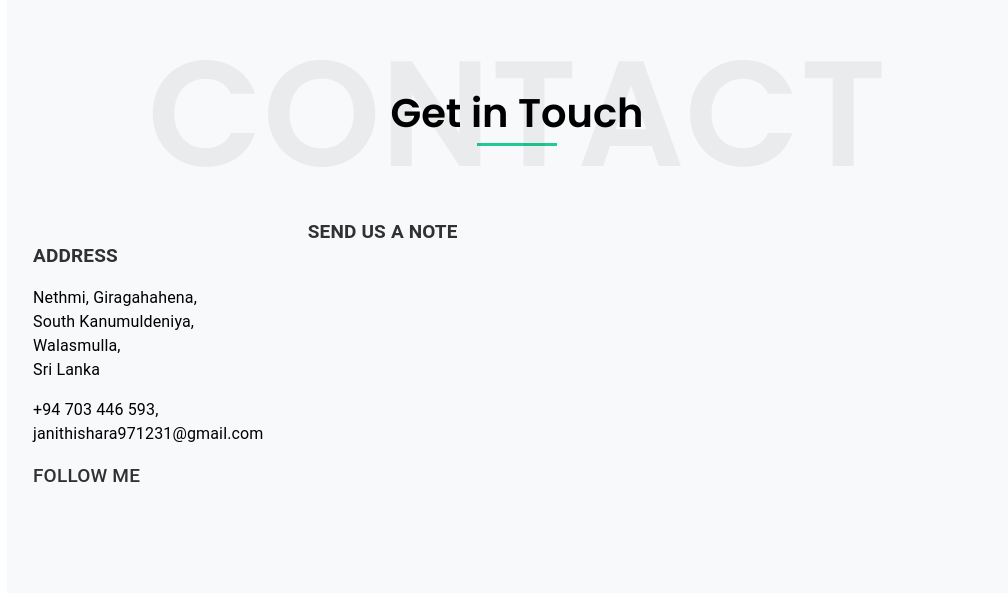
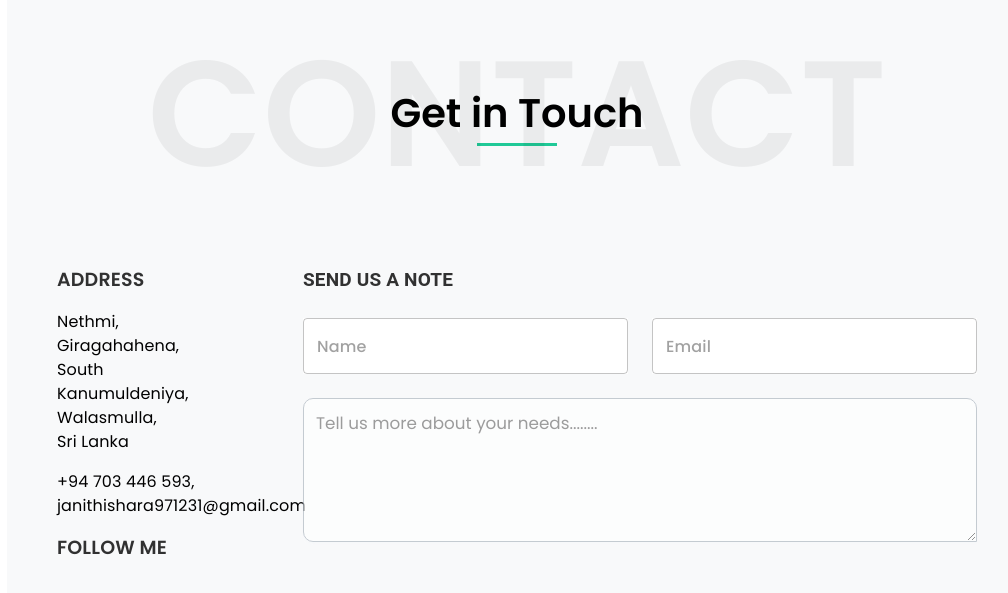
Before and after one commit to gmjishara/Portfolio_Website, a React (Create React App) app: page / in a window 1280 px wide. Shown: the part 6032-6625 px from the top of the page, without its empty margins (253-1261 px from the left). Built offline with nearby package versions, Linux system fonts and the light colour scheme.

Commit message:
created text boxes in contact area

```diff
--- /dev/null
+++ b/src/Common/TextArea/TextArea.js
@@ -0,0 +1,65 @@
+import * as React from 'react';
+import { TextareaAutosize } from '@mui/base/TextareaAutosize';
+import { styled } from '@mui/system';
+
+export default function TextArea({placeholder}) {
+  const blue = {
+    100: '#DAECFF',
+    200: '#b6daff',
+    400: '#3399FF',
+    500: '#007FFF',
+    600: '#0072E5',
+    900: '#003A75',
+  };
+
+  const grey = {
+    50: '#f6f8fa',
+    100: '#eaeef2',
+    200: '#d0d7de',
+    300: '#afb8c1',
+    400: '#8c959f',
+    500: '#6e7781',
+    600: '#57606a',
+    700: '#424a53',
+    800: '#32383f',
+    900: '#24292f',
+  };
+
+  const StyledTextarea = styled(TextareaAutosize)(
+    ({ theme }) => `
+    width: 100%;
+    font-family: 'Poppins',sans-serif;
+    min-height:120px;
+    font-size: 1.05rem;
+    opacity: 0.7;
+    line-height: 1.5;
+    padding: 12px;
+    border-radius: 10px 10px 0 10px;
+    color: ${grey[900]};
+    background: ${'#ffffff'};
+    border: 1px solid ${grey[300] };
+    box-shadow: 0px 2px 2px ${theme.palette.mode === 'dark' ? grey[900] : grey[50]};
+
+    &:hover {
+      border-color: ${grey[900]};
+    }
+
+    &:focus {
+      border-color: ${blue[100]};
+      box-shadow: 0 0 0 2px ${blue[500]};
+    }
+
+    // firefox
+    &:focus-visible {
+      outline: 0;
+    }
+  `,
+  );
+
+  return (
+    <StyledTextarea
+      maxRows={10}
+      placeholder={placeholder}
+    />
+  );
+}
--- a/src/Pages/Contact/Contact.js
+++ b/src/Pages/Contact/Contact.js
@@ -1,41 +1,101 @@
 import React from "react";
 import SectionLayout from "../../Common/SectionLayout/SectionLayout";
-import { Box, Grid, Typography } from "@mui/material";
+import { Grid, TextField, Typography } from "@mui/material";
+import TextArea from "../../Common/TextArea/TextArea";
 
 export default function Contact() {
+  const placeholderStyles = {
+    fontWeight: "500",
+    fontFamily: "'Poppins',sans-serif",
+  };
   return (
     <div>
       <SectionLayout heading="CONTACT" topic="Get in Touch" bgColor="#F8F9FA">
-        <Grid container spacing={3}>
-          <Grid container spacing={2} sm={4} >
+        <Grid container spacing={8}>
+          <Grid item sm={3}>
+            <Grid container spacing={2}>
               <Grid item sm={12}>
                 <Typography
-                style={{ fontSize: "19px", fontWeight: "600", opacity: "0.8" }}
+                  style={{
+                    fontSize: "19px",
+                    fontWeight: "600",
+                    opacity: "0.8",
+                    fontFamily: "'Poppins',sans-serif",
+                  }}
                 >
                   ADDRESS
                 </Typography>
               </Grid>
               <Grid item sm={12}>
-              <Typography>Nethmi, Giragahahena,</Typography>
-              <Typography>South Kanumuldeniya,</Typography>
-              <Typography>Walasmulla,</Typography>
-              <Typography>Sri Lanka</Typography>
+                <Typography style={{ fontFamily: "'Poppins',sans-serif" }}>
+                  Nethmi, Giragahahena,
+                </Typography>
+                <Typography style={{ fontFamily: "'Poppins',sans-serif" }}>
+                  South Kanumuldeniya,
+                </Typography>
+                <Typography style={{ fontFamily: "'Poppins',sans-serif" }}>
+                  Walasmulla,
+                </Typography>
+                <Typography style={{ fontFamily: "'Poppins',sans-serif" }}>
+                  Sri Lanka
+                </Typography>
               </Grid>
               <Grid item sm={12}>
-              <Typography>+94 703 446 593,</Typography>
-              <Typography>janithishara971231@gmail.com</Typography>
+                <Typography style={{ fontFamily: "'Poppins',sans-serif" }}>
+                  +94 703 446 593,
+                </Typography>
+                <Typography style={{ fontFamily: "'Poppins',sans-serif" }}>
+                  janithishara971231@gmail.com
+                </Typography>
               </Grid>
               <Grid item sm={12}>
                 <Typography
-                style={{ fontSize: "19px", fontWeight: "550", opacity: "0.8" }}
+                  style={{
+                    fontSize: "19px",
+                    fontWeight: "550",
+                    opacity: "0.8",
+                    fontFamily: "'Poppins',sans-serif",
+                  }}
                 >
                   FOLLOW ME
                 </Typography>
               </Grid>
             </Grid>
+          </Grid>
 
-          <Grid container spacing={3} sm={8}>
-            <Typography style={{ fontSize: "19px", fontWeight: "600", opacity: "0.8" }}>SEND US A NOTE</Typography>
+          <Grid item sm={9}>
+            <Grid container spacing={3}>
+              <Grid item sm={12}>
+                <Typography
+                  style={{
+                    fontSize: "19px",
+                    fontWeight: "600",
+                    opacity: "0.8",
+                  }}
+                >
+                  SEND US A NOTE
+                </Typography>
+              </Grid>
+              <Grid item sm={6}>
+                <TextField
+                  fullWidth
+                  placeholder="Name"
+                  style={{ backgroundColor: "#FFFFFF" }}
+                  inputProps={{ style: placeholderStyles }}
+                />
+              </Grid>
+              <Grid item sm={6}>
+                <TextField
+                  fullWidth
+                  placeholder="Email"
+                  style={{ backgroundColor: "#FFFFFF" }}
+                  inputProps={{ style: placeholderStyles }}
+                />
+              </Grid>
+              <Grid item sm={12}>
+                <TextArea placeholder="Tell us more about your needs........"/>
+              </Grid>
+            </Grid>
           </Grid>
         </Grid>
       </SectionLayout>
```
Also changed, not shown: src/App.css (line endings or trailing spaces). Lines whose indentation alone changed are shown as unchanged.
